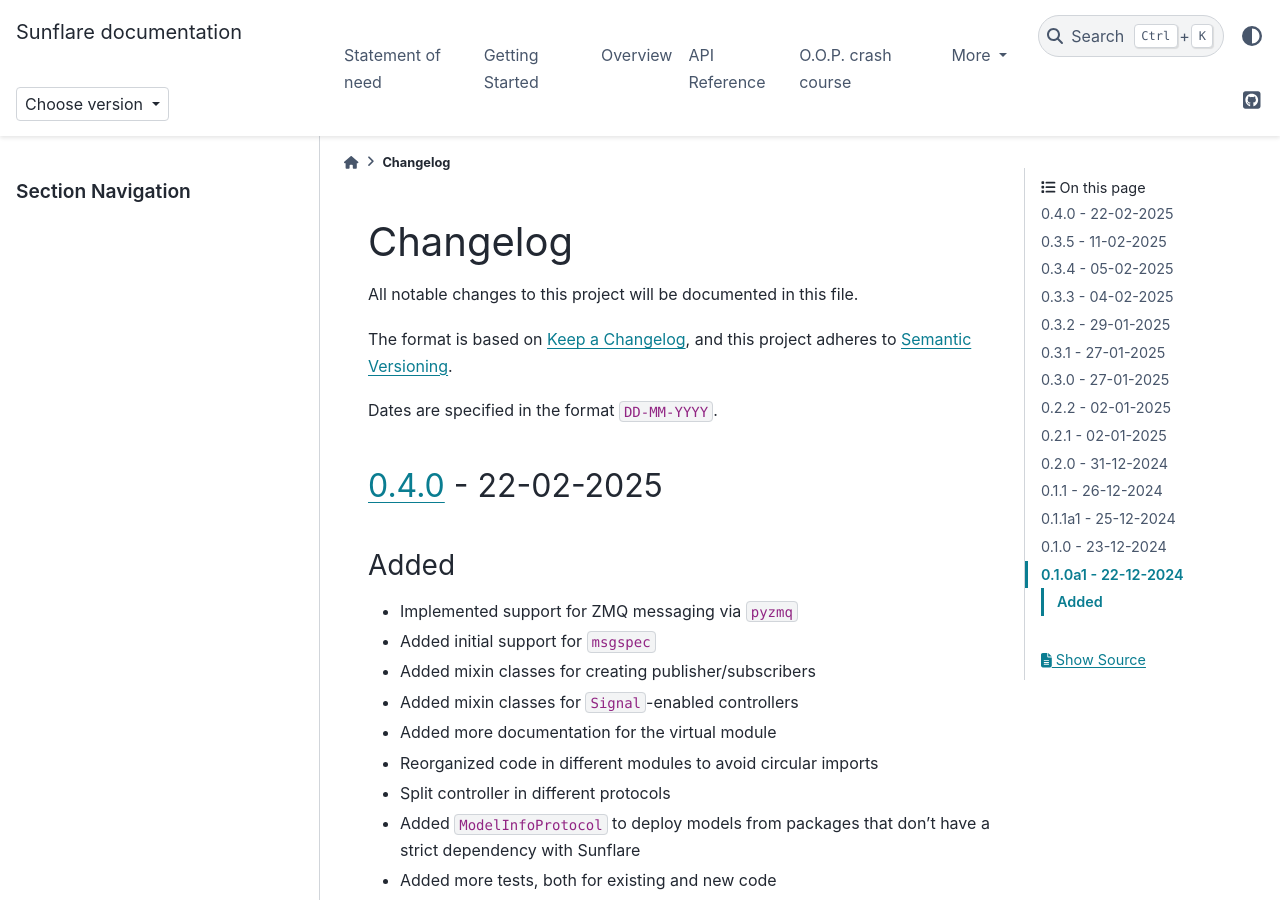
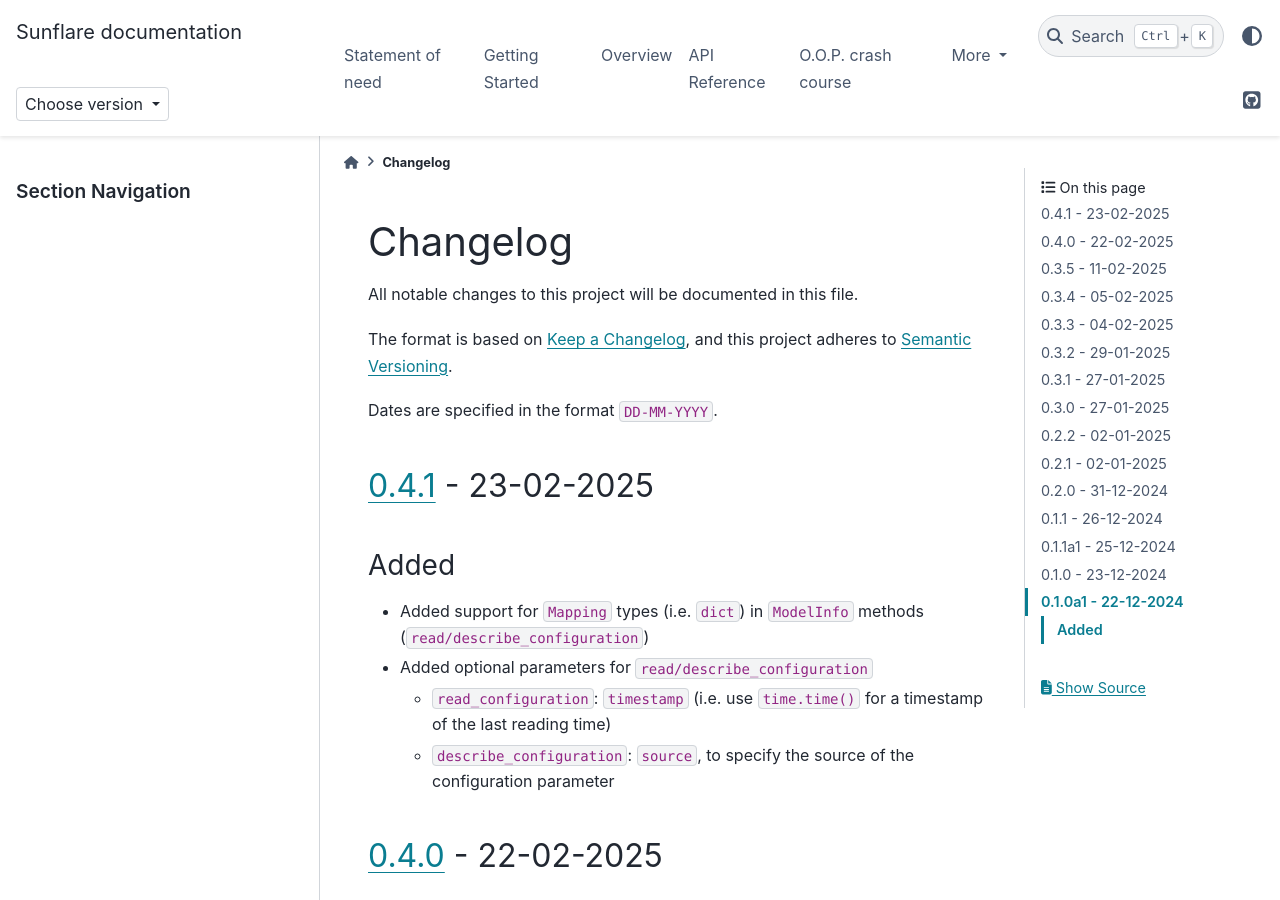
Before and after one commit to redsun-acquisition/sunflare, a Sphinx documentation site: the page built from docs/changelog.md, in a window 1280 px wide and 900 px high. Built offline with Sphinx 7.4.7 and the PyData theme 0.15.4, drawn with Linux system fonts in a browser that asks for light colours.

Commit message:
Update changelog

```diff
--- a/docs/changelog.md
+++ b/docs/changelog.md
@@ -6,6 +6,15 @@
 and this project adheres to [Semantic Versioning](https://semver.org/spec/v2.0.0.html).
 
 Dates are specified in the format `DD-MM-YYYY`.
+
+## [0.4.1] - 23-02-2025
+
+### Added
+
+- Added support for `Mapping` types (i.e. `dict`) in `ModelInfo` methods (`read/describe_configuration`)
+- Added optional parameters for `read/describe_configuration`
+  - `read_configuration`: `timestamp` (i.e. use `time.time()` for a timestamp of the last reading time)
+  - `describe_configuration`: `source`, to specify the source of the configuration parameter
 
 ## [0.4.0] - 22-02-2025
 
@@ -160,6 +169,7 @@
 - Alpha release;
 - Basic project infrastructure;
 
+[0.4.1]: https://github.com/redsun-acquisition/sunflare/compare/v0.4.0...v0.4.1
 [0.4.0]: https://github.com/redsun-acquisition/sunflare/compare/v0.3.5...v0.4.0
 [0.3.5]: https://github.com/redsun-acquisition/sunflare/compare/v0.3.4...v0.3.5
 [0.3.4]: https://github.com/redsun-acquisition/sunflare/compare/v0.3.3...v0.3.4
```
